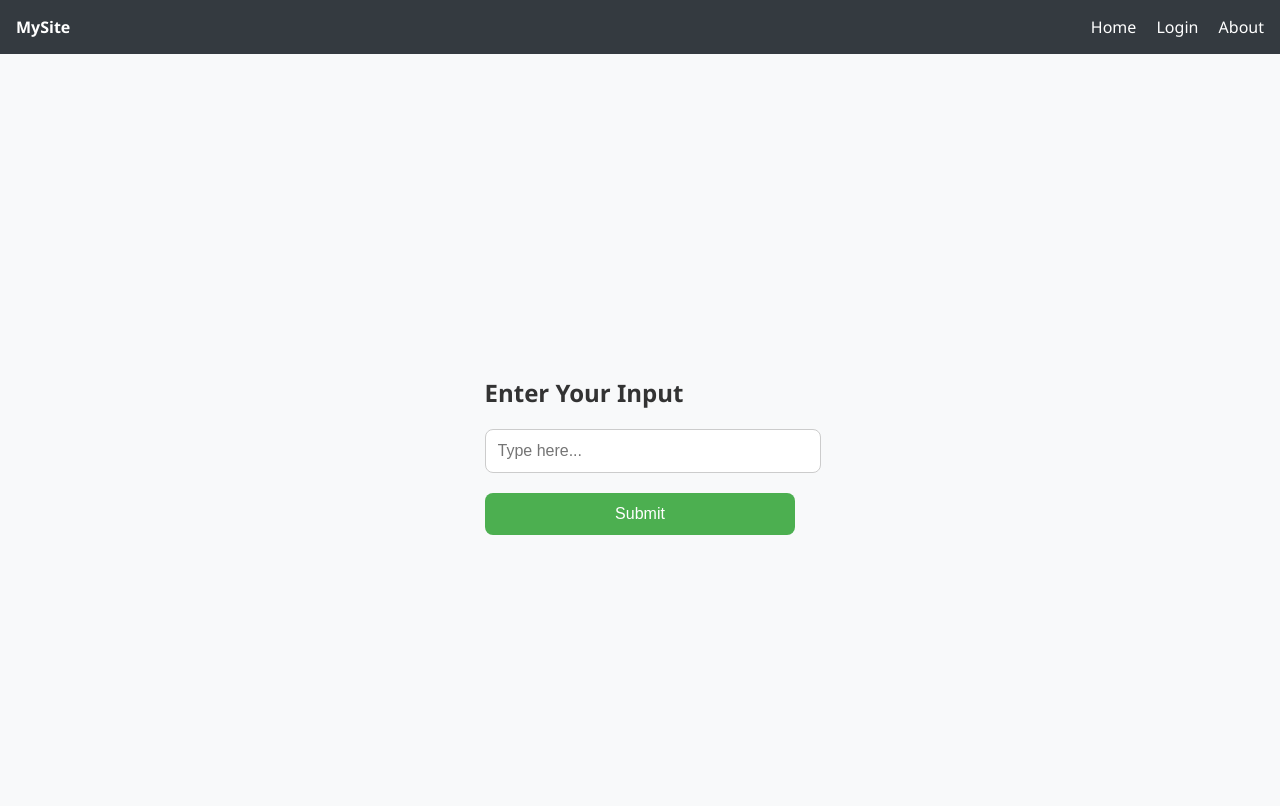
After one commit to ingbeee/AI_WAF, a Flask app: page /about in a window 1280 px wide. The commit adds this page. Run offline with Flask 3, Linux system fonts and the light colour scheme.

Commit message:
네비게이션바 분리 및 about 추가

```diff
--- /dev/null
+++ b/routes/about.py
@@ -0,0 +1,12 @@
+from flask import Blueprint, render_template, request, redirect, url_for
+
+about = Blueprint('about', __name__)
+
+@about.route('/about', methods=['GET', 'POST'])
+def input_page():
+    if request.method == 'POST':
+        user_input = request.form.get('user_input')
+        print(f"사용자 입력: {user_input}")
+        return redirect(url_for('about.input_page'))
+
+    return render_template('about.html')
--- a/routes/main.py
+++ b/routes/main.py
@@ -1,4 +1,4 @@
-from flask import Blueprint, render_template
+from flask import Blueprint, render_template, request, redirect, url_for
 
 main = Blueprint('main', __name__)
 
--- /dev/null
+++ b/static/css/style.css
@@ -0,0 +1,86 @@
+  body {
+    font-family: 'Segoe UI', sans-serif;
+    margin: 0;
+    padding: 0;
+    background: #f8f9fa;
+    color: #333;
+  }
+
+  nav {
+    background: #343a40;
+    color: white;
+    padding: 1rem;
+    display: flex;
+    justify-content: space-between;
+    align-items: center;
+  }
+
+  nav a {
+    color: white;
+    text-decoration: none;
+    margin-left: 1rem;
+  }
+
+  .hero {
+    padding: 4rem 2rem;
+    text-align: center;
+    background: white;
+    box-shadow: 0 2px 10px rgba(0,0,0,0.1);
+  }
+
+  .hero h1 {
+    font-size: 2.5rem;
+    margin-bottom: 1rem;
+  }
+
+  .hero p {
+    font-size: 1.2rem;
+    color: #555;
+  }
+
+  footer {
+    text-align: center;
+    padding: 1rem;
+    background: #f1f1f1;
+    color: #777;
+    font-size: 0.9rem;
+    margin-top: 4rem;
+  }
+  .input-container {
+  display: flex;
+  justify-content: center;
+  align-items: center;
+  height: calc(100vh - 80px); /* 네비게이션 높이 제외 */
+  padding-top: 2rem;
+}
+
+
+.input-box h2 {
+  margin-bottom: 20px;
+  color: #333;
+}
+
+.input-box input[type="text"] {
+  width: 100%;
+  padding: 12px;
+  margin-bottom: 20px;
+  border: 1px solid #ccc;
+  border-radius: 8px;
+  font-size: 16px;
+}
+
+.input-box button {
+  width: 100%;
+  padding: 12px;
+  border: none;
+  border-radius: 8px;
+  background-color: #4CAF50;
+  color: white;
+  font-size: 16px;
+  cursor: pointer;
+  transition: background-color 0.3s ease;
+}
+
+.input-box button:hover {
+  background-color: #45a049;
+}
--- /dev/null
+++ b/templates/about.html
@@ -0,0 +1,18 @@
+{% extends 'base.html' %}
+
+{% block title %}Input Page{% endblock %}
+
+{% block content %}
+  <!-- 임시로 스타일 강제 적용 -->
+  <link rel="stylesheet" href="{{ url_for('static', filename='css/style.css') }}">
+
+  <div class="input-container">
+    <div class="input-box">
+      <h2>Enter Your Input</h2>
+      <form method="post">
+        <input type="text" name="user_input" placeholder="Type here..." required>
+        <button type="submit">Submit</button>
+      </form>
+    </div>
+  </div>
+{% endblock %}
--- /dev/null
+++ b/templates/base.html
@@ -0,0 +1,25 @@
+<!DOCTYPE html>
+<html lang="en">
+<head>
+  <meta charset="UTF-8">
+  <title>{% block title %}My Flask Site{% endblock %}</title>
+  <link rel="stylesheet" href="{{ url_for('static', filename='css/style.css') }}">
+</head>
+<body>
+
+  <!-- ✅ 여기 -->
+  <nav>
+    <div><strong>MySite</strong></div>
+    <div>
+      <a href="/">Home</a>
+      <a href="/login">Login</a>
+      <a href="/about">About</a>
+    </div>
+  </nav>
+
+  <div class="content">
+    {% block content %}{% endblock %}
+  </div>
+
+</body>
+</html>
```
Also changed, not shown: templates/index.html (+6 -75 lines), templates/login.html (+18 -15 lines), routes/login.py (added).
